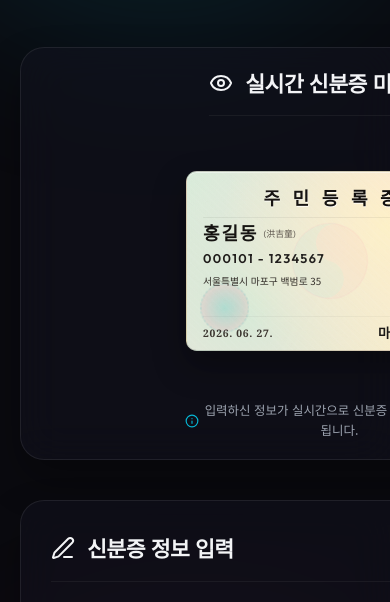
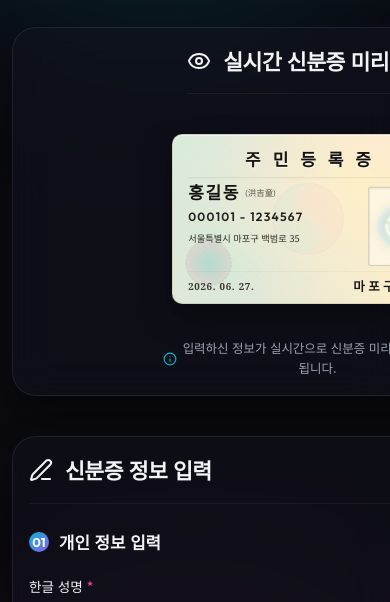
Before and after one commit to gm091203/id-card, a website: page public/index.html in a window 390 px wide. Shown: the part 166-768 px from the top of the page. Drawn offline with nearby package versions, Linux system fonts and the light colour scheme.

Commit message:
Fix mobile viewport: prevent forced zoom-in, restrict maximum-scale, scale down card preview

```diff
--- a/public/css/style.css
+++ b/public/css/style.css
@@ -1293,4 +1293,35 @@ body {
     overflow-x: hidden; /* Prevents awkward horizontal sliding/moving */
     position: relative;
   }
+
+  /* 모바일 화면 좁을 때 모든 컨텐츠가 한눈에 다 보이도록 패딩 및 카드 폭 제한 */
+  .app-container {
+    padding: 20px 12px !important;
+  }
+
+  .preview-section, .form-section {
+    padding: 16px !important;
+  }
+
+  .id-card-wrapper {
+    width: 100% !important;
+    display: flex !important;
+    justify-content: center !important;
+    overflow: visible !important;
+    margin: 15px 0 !important;
+  }
+
+  .id-card {
+    /* 모바일 기기 화면에 맞게 카드가 적절히 축소되어 가로 스크롤 없이 한눈에 들어오게 함 */
+    transform: scale(0.85) !important;
+    transform-origin: center !important;
+    margin: -15px 0 !important;
+  }
 }
+
+@media (max-width: 380px) {
+  .id-card {
+    transform: scale(0.76) !important;
+    margin: -25px 0 !important;
+  }
+}
--- a/public/index.html
+++ b/public/index.html
@@ -2,7 +2,7 @@
 <html lang="ko">
 <head>
   <meta charset="UTF-8">
-  <meta name="viewport" content="width=device-width, initial-scale=1.0">
+  <meta name="viewport" content="width=device-width, initial-scale=1.0, minimum-scale=1.0, maximum-scale=1.0, user-scalable=no">
   <title>미래형 디지털 신분증 제작소 | ID Card Lab</title>
   <!-- Google Fonts: Outfit for numbers/English, Pretentard/Noto Sans KR for Korean -->
   <link rel="preconnect" href="https://fonts.googleapis.com">
```
